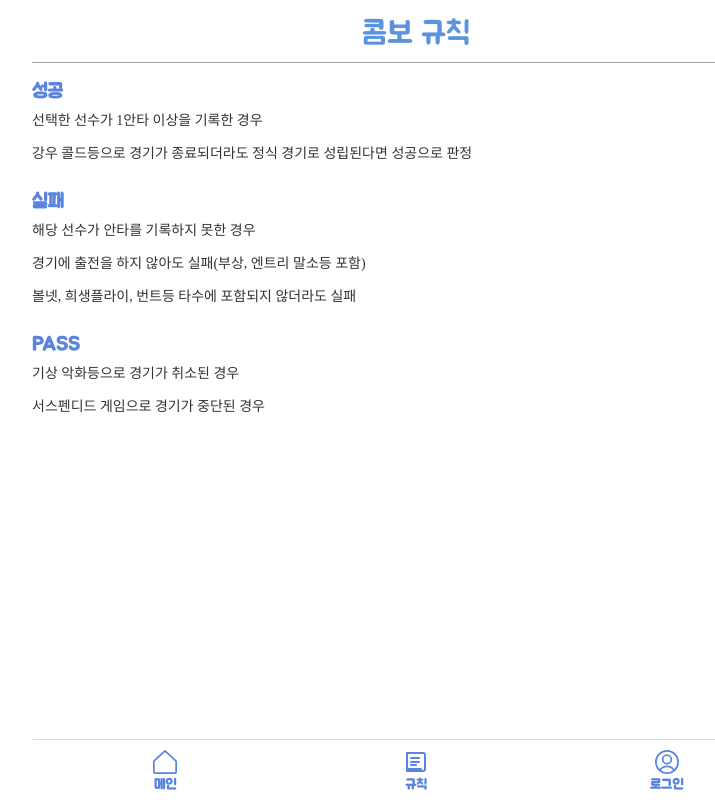
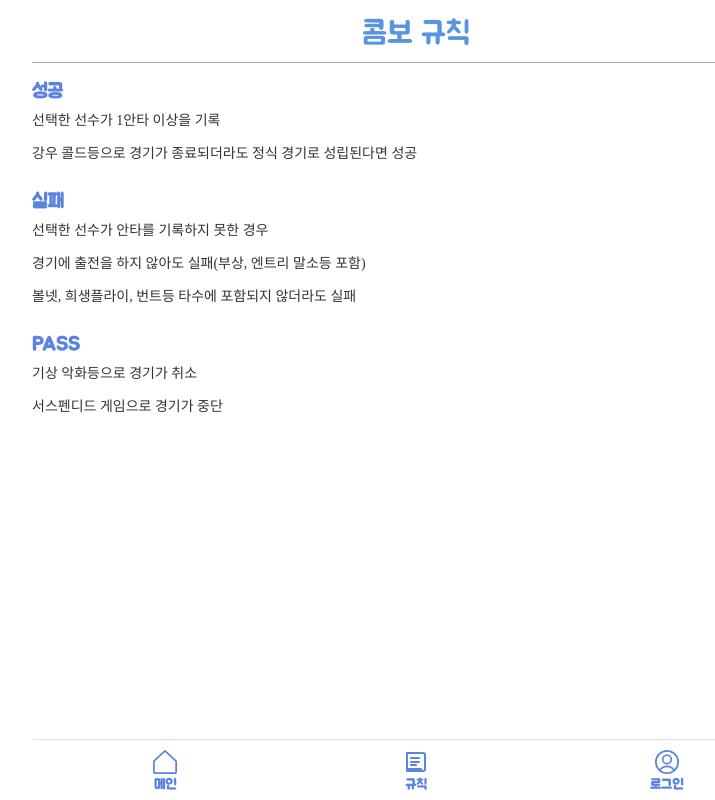
Before and after one commit to kbo-combo/front, a React (Vite) app: page /rule in a window 1280 px wide. Shown: the whole page, without its empty margins (224-939 px from the left). Built offline with nearby package versions, Linux system fonts and the light colour scheme; no server answers.

Commit message:
refactor: 룰북 텍스트를 변경

```diff
--- a/src/pages/@common/rule-book/index.tsx
+++ b/src/pages/@common/rule-book/index.tsx
@@ -9,17 +9,17 @@ const RuleBook = () => {
         <PageWrapper>
           <ContentHeader title={'콤보 규칙'}/>
           <EmphasizedText>성공</EmphasizedText>
-          <Description>선택한 선수가 1안타 이상을 기록한 경우</Description>
-          <Description>강우 콜드등으로 경기가 종료되더라도 정식 경기로 성립된다면 성공으로 판정</Description>
+          <Description>선택한 선수가 1안타 이상을 기록</Description>
+          <Description>강우 콜드등으로 경기가 종료되더라도 정식 경기로 성립된다면 성공</Description>
 
           <EmphasizedText>실패</EmphasizedText>
-          <Description>해당 선수가 안타를 기록하지 못한 경우</Description>
+          <Description>선택한 선수가 안타를 기록하지 못한 경우</Description>
           <Description>경기에 출전을 하지 않아도 실패(부상, 엔트리 말소등 포함)</Description>
           <Description>볼넷, 희생플라이, 번트등 타수에 포함되지 않더라도 실패</Description>
 
           <EmphasizedText>PASS</EmphasizedText>
-          <Description>기상 악화등으로 경기가 취소된 경우</Description>
-          <Description>서스펜디드 게임으로 경기가 중단된 경우</Description>
+          <Description>기상 악화등으로 경기가 취소</Description>
+          <Description>서스펜디드 게임으로 경기가 중단</Description>
         </PageWrapper>
       </>
   );
```
